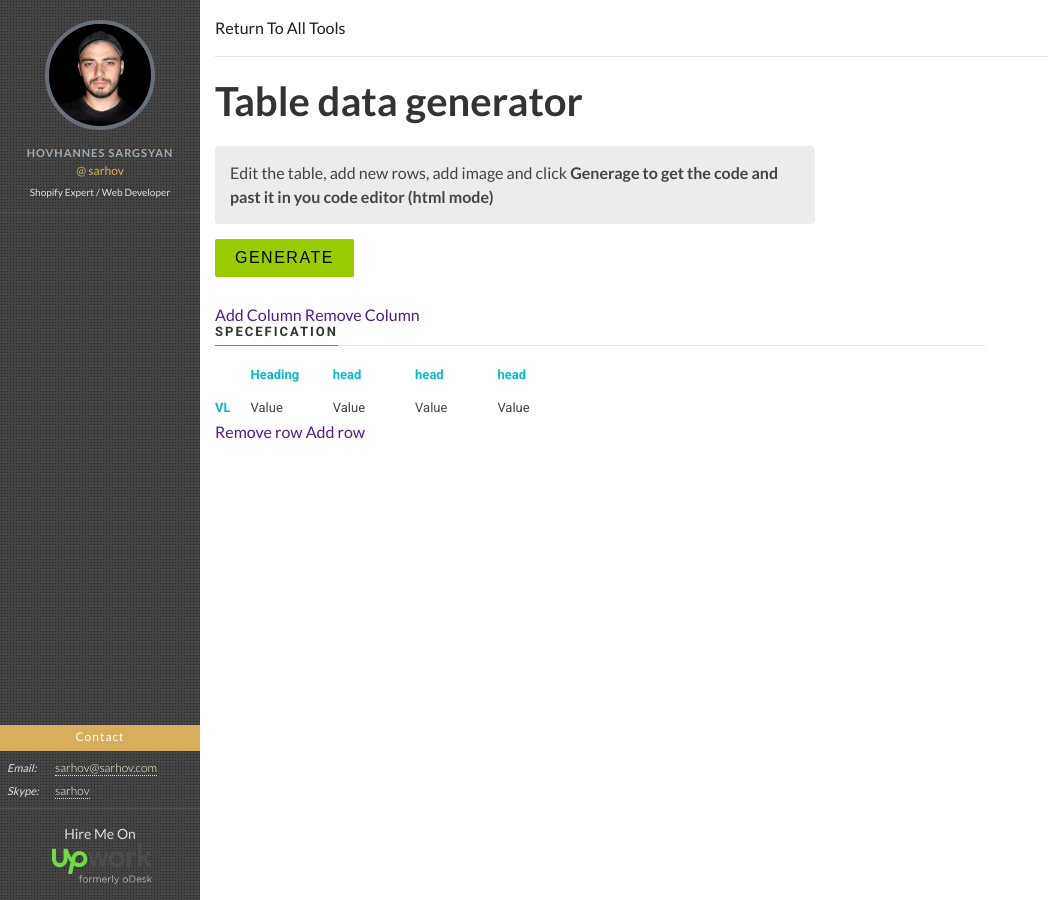
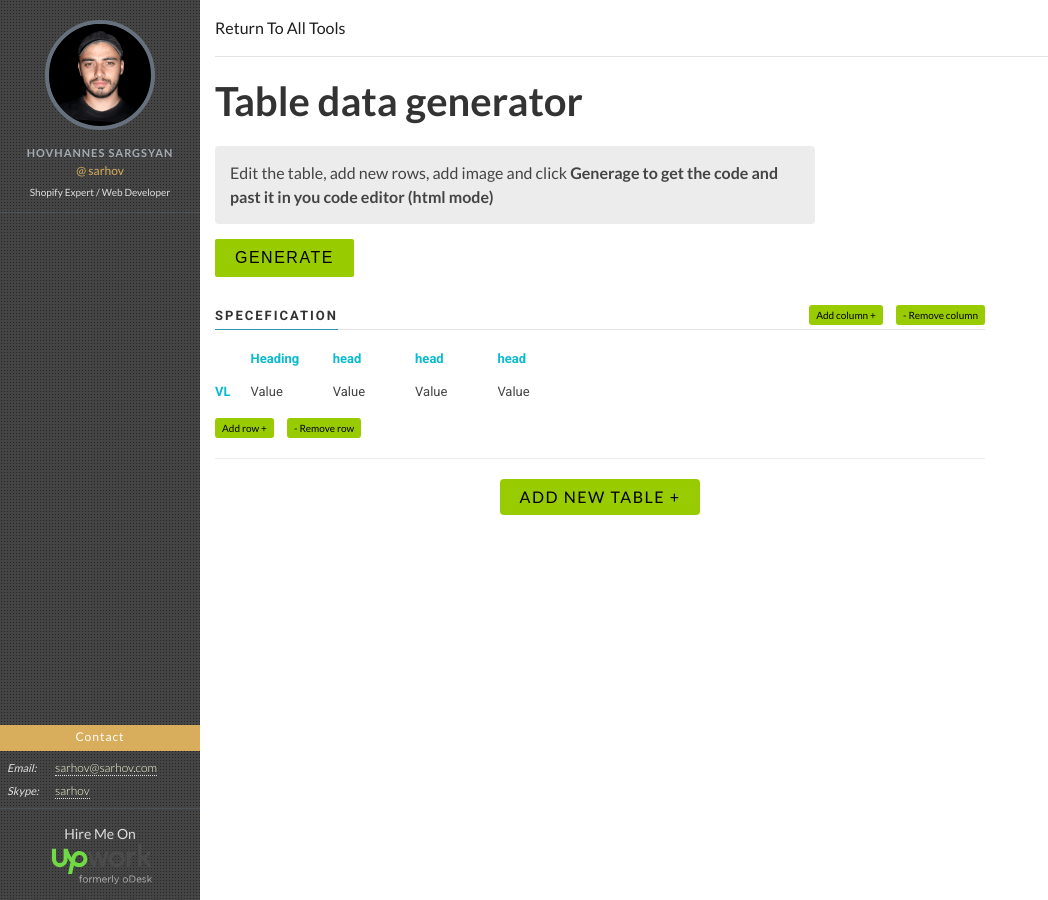
Before and after one commit to sarhov/sarhov.github.io, a Jekyll site: the page built from tools/table-generator/index.html, in a window 1280 px wide. Shown: the whole page, without its empty margins (0-1048 px from the left). Built offline with Jekyll 4.4.1, drawn with Linux system fonts in a browser that asks for light colours; nearby versions of some CDN libraries.

Commit message:
added action buttons styles

```diff
--- a/_sass/tools_tables.scss
+++ b/_sass/tools_tables.scss
@@ -5,3 +5,67 @@
 .custom{
   font-family: 'Roboto', sans-serif;
 }
+
+.add-new{
+  text-align: center;
+  &__action{
+    background: #9c0;
+    padding: 10px 20px;
+    text-transform: uppercase;
+    letter-spacing: 1.5px;
+    color: #000;
+    border-radius: 4px;
+    border-radius: 4px;
+    display: inline-block;
+    &:hover{
+      opacity: 0.8;
+    }
+  }
+}
+
+.custom-wrap{
+  position: relative;
+  padding-bottom: 20px;
+  border-bottom: 1px solid #ececec;
+  margin-bottom: 20px;
+}
+
+.custom-wrap__action_bottom {
+  padding-top: 10px;
+  a{
+    padding: 5px 7px;
+    margin: 0 5px;
+    background: #9c0;
+    display: inline-block;
+    border-radius: 3px;
+    color: #000;
+    font-size: 10px;
+    &:first-child{
+      margin-left: 0;
+    }
+    &:hover{
+      opacity: 0.8;
+    }
+  }
+}
+.custom-wrap__action_top {
+  padding-top: 10px;
+  position: absolute;
+  top:-12px;
+  right: 0;
+  a{
+    padding: 5px 7px;
+    margin: 0 5px;
+    background: #9c0;
+    display: inline-block;
+    border-radius: 3px;
+    color: #000;
+    font-size: 10px;
+    &:last-child{
+      margin-right: 0;
+    }
+    &:hover{
+      opacity: 0.8;
+    }
+  }
+}
--- a/tools/table-generator/index.html
+++ b/tools/table-generator/index.html
@@ -16,9 +16,12 @@ template: tools-table
 		<div class="b-tools__generate">
 			<button class="b-tools__generate-button jsGenerate">Generate</button>
 		</div>
-		<div class="custom-wrap">
-			<a href="" class="addColumns">Add Column</a>
-			<a href="" class="addColumns">Remove Column</a>
+		<div class="custom-wrap jsBox">
+			<div class="custom-wrap__action custom-wrap__action_top">
+				<a href="#" class="jsAddColumn">Add column + </a>
+				<a href="#" class="jsRemoveColumn"> - Remove column</a>
+			</div>
+			<!-- /.custom-wrap__action custom-wrap__action_top -->
 			<div class="custom">
 				<div class="custom__title"><span contenteditable>Specefication</span></div>
 				<table>
@@ -38,7 +41,14 @@ template: tools-table
 					</tr>
 				</table>
 			</div>
-			<a href="" class="">Remove row</a> <a href="">Add row</a>
+			<div class="custom-wrap__action custom-wrap__action_bottom">
+				<a href="#" class="jsAddRow">Add row + </a>
+				<a href="#" class="jsRemoveRow">- Remove row</a>
+			</div>
+			<!-- /.custom-wrap__action custom-wrap__action_bottom -->
+		</div>
+		<div class="add-new ">
+			<a href="#" class="add-new__action jsAddNewBox">Add new table + </a>
 		</div>
 	</div>
 </div>
```
